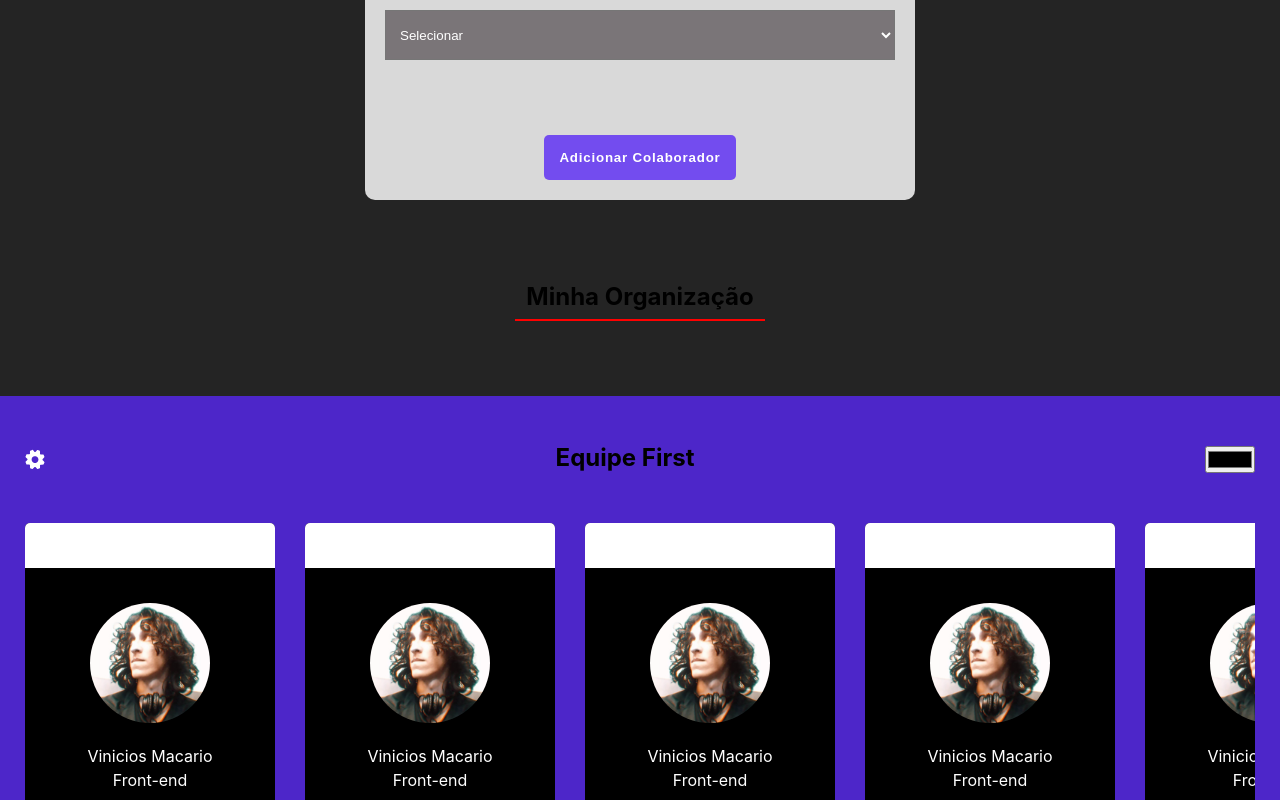
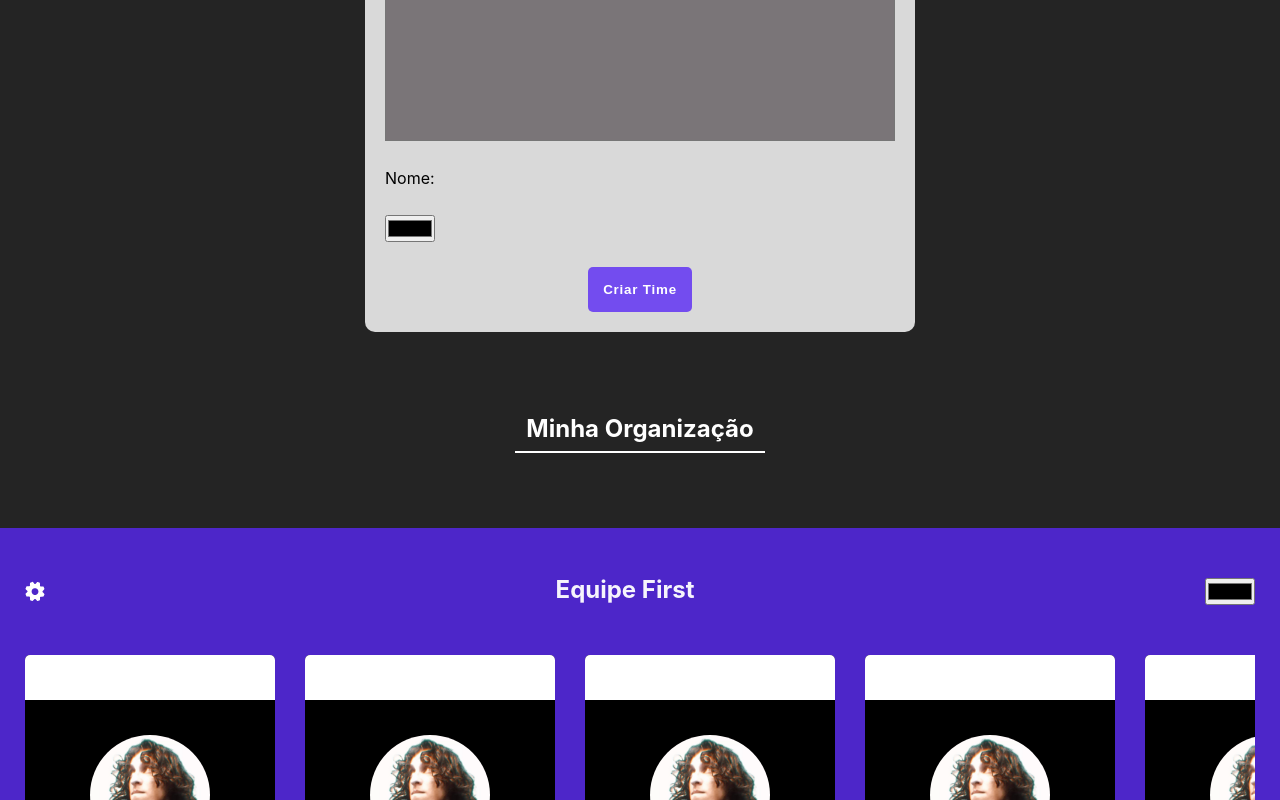
Before and after one commit to ViniciosMacario/Organo, a React (Vite) app: page / in a window 1280 px wide. Shown: the part 820-1620 px from the top of the page. Built offline with nearby package versions, Linux system fonts and the light colour scheme.

Commit message:
Form state

```diff
--- a/src/App.js
+++ b/src/App.js
@@ -1,20 +1,15 @@
 import styled from "styled-components";
-
-
-
+import { TextColor } from "./components/Design/Colors";
 
 export const Main = styled.main`
-
-
 `
-
 export const SubTitle = styled.h2`
   width: 250px;
   padding: 10px;
 
   text-align: center;
   margin: 75px auto;
-
-  border-bottom: 2px solid red;
+  color: ${TextColor};
+  border-bottom: 2px solid white;
   /* background-color: antiquewhite; */
 `
--- a/src/components/Form.js
+++ b/src/components/Form.js
@@ -41,7 +41,6 @@ export const FormCreateEquip = styled.form`
 
   > button{
     margin-inline: auto;
-    margin-top: 50px;
   }
 `
 
--- a/src/components/Form.jsx
+++ b/src/components/Form.jsx
@@ -1,4 +1,4 @@
-import React from 'react'
+import React, { useState } from 'react'
 import Button from './Form/Button.jsx'
 import Input from './Form/Input.jsx'
 import TextArea from './Form/TextArea.jsx'
@@ -6,15 +6,27 @@ import { FormCreateEquip, FormAddMember, ButtonsGroup, Container, ContainerMax }
 import Select from './Form/Select.jsx'
 
 function Form() {
+  const [Time, SetTime] = useState(false);
+
+  function aoFormAddMemberClick()
+  {
+    SetTime(true)
+  }
+  function aoCreateTimeClick()
+  {
+    SetTime(false)
+  }
+
   return (
     <ContainerMax>
       <ButtonsGroup>
-        <Button text='Adicionar Colaborador'/>
-        <Button text='Criar Time'/>
+        <Button aoClicar={aoFormAddMemberClick} text='Adicionar Colaborador'/>
+        <Button aoClicar={aoCreateTimeClick} text='Criar Time'/>
       </ButtonsGroup>
 
+
       <Container>
-        {/* <FormCreateEquip>
+      {!Time && (<FormCreateEquip>
           <div>
             <Input
               type='text'
@@ -29,27 +41,31 @@ function Form() {
             />
           </div>
             <Button text='Criar Time'/>
-        </FormCreateEquip> */}
+        </FormCreateEquip>)
+      }
 
+      {Time && (
         <FormAddMember>
           <Input
             type='text'
             labelText='Nome:'
             placeholder='Digite o nome'
+            required
           />
           <Input
             type='text'
             labelText='Cargo:'
             placeholder='Digite o Cargo'
+            required
           />
           <Select
             labelText='Selecione uma Equipe:'
+
           />
 
-
           <Button text='Adicionar Colaborador'/>
-
-      </FormAddMember>
+        </FormAddMember>)
+      }
       </Container>
     </ContainerMax>
   )
--- a/src/components/Form/Button.jsx
+++ b/src/components/Form/Button.jsx
@@ -2,8 +2,8 @@ import React from 'react'
 import { ButtonComp } from './Button';
 
 
-function Button({text}) {
-  return <ButtonComp>{text}</ButtonComp>
+function Button({text, aoClicar}) {
+  return <ButtonComp onClick={aoClicar}>{text}</ButtonComp>
 }
 
 export default Button;
--- a/src/components/Staff.js
+++ b/src/components/Staff.js
@@ -1,9 +1,10 @@
 import styled from "styled-components";
-
+import { TextColor } from "./Design/Colors";
 
 export const Container = styled.section`
   padding: 25px;
 
+  color: ${TextColor};
   background-color: rgba(88, 39, 245, 0.79);
 
   > div:nth-of-type(1){
@@ -12,13 +13,30 @@ export const Container = styled.section`
     display: flex;
     justify-content: space-between;
     /* background-color: beige; */
+
+    h2{
+      opacity: 0.95;
+    }
   }
 `
 
 export const Members = styled.div`
   padding-bottom: 25px;
+
   display: flex;
   gap: 30px;
+
   overflow-x:  scroll;
   scroll-snap-type: x mandatory;
+
+  ::-webkit-scrollbar{
+    height: 12px;
+    border-radius: 10px;
+    background-color: white;
+  }
+
+  ::-webkit-scrollbar-thumb {
+    border-radius: 10px;
+    background-color: rgba(11, 164, 203, 1);
+  }
 `
```
Lines whose indentation alone changed are shown as unchanged.
